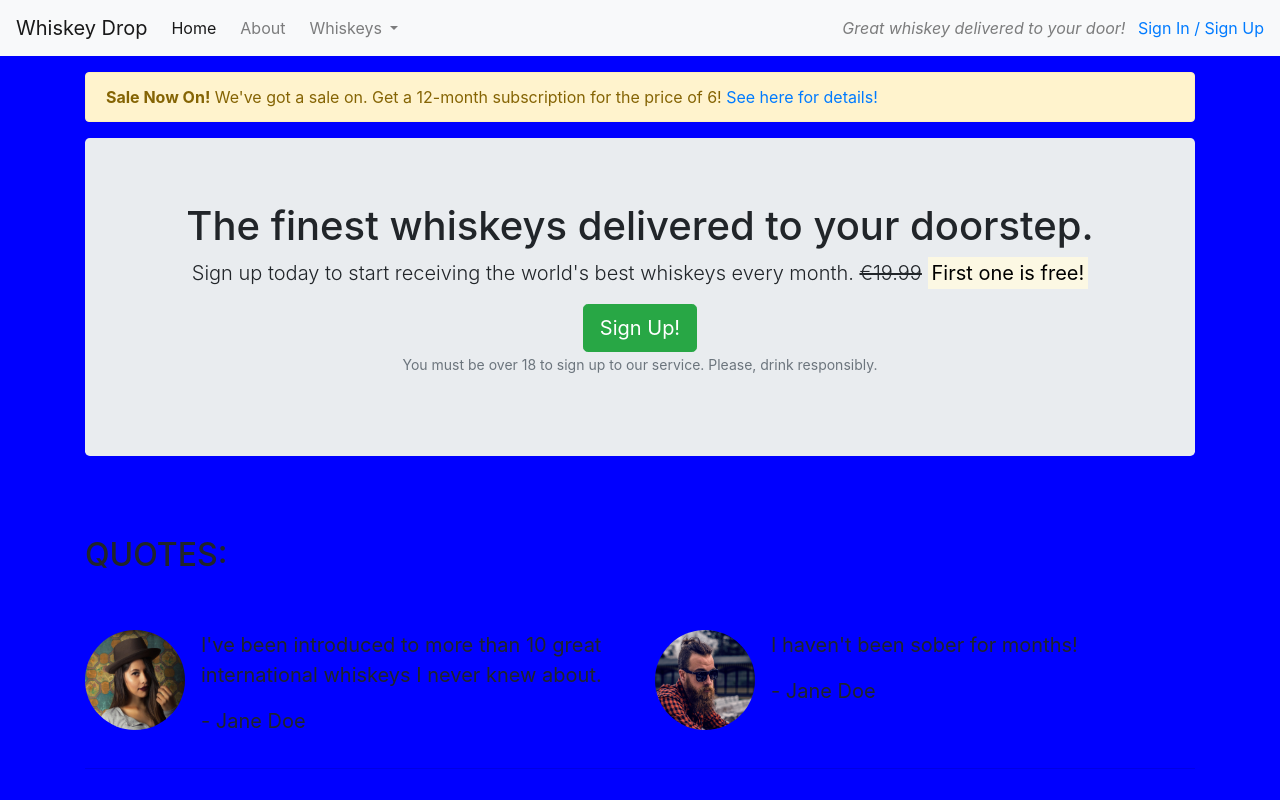
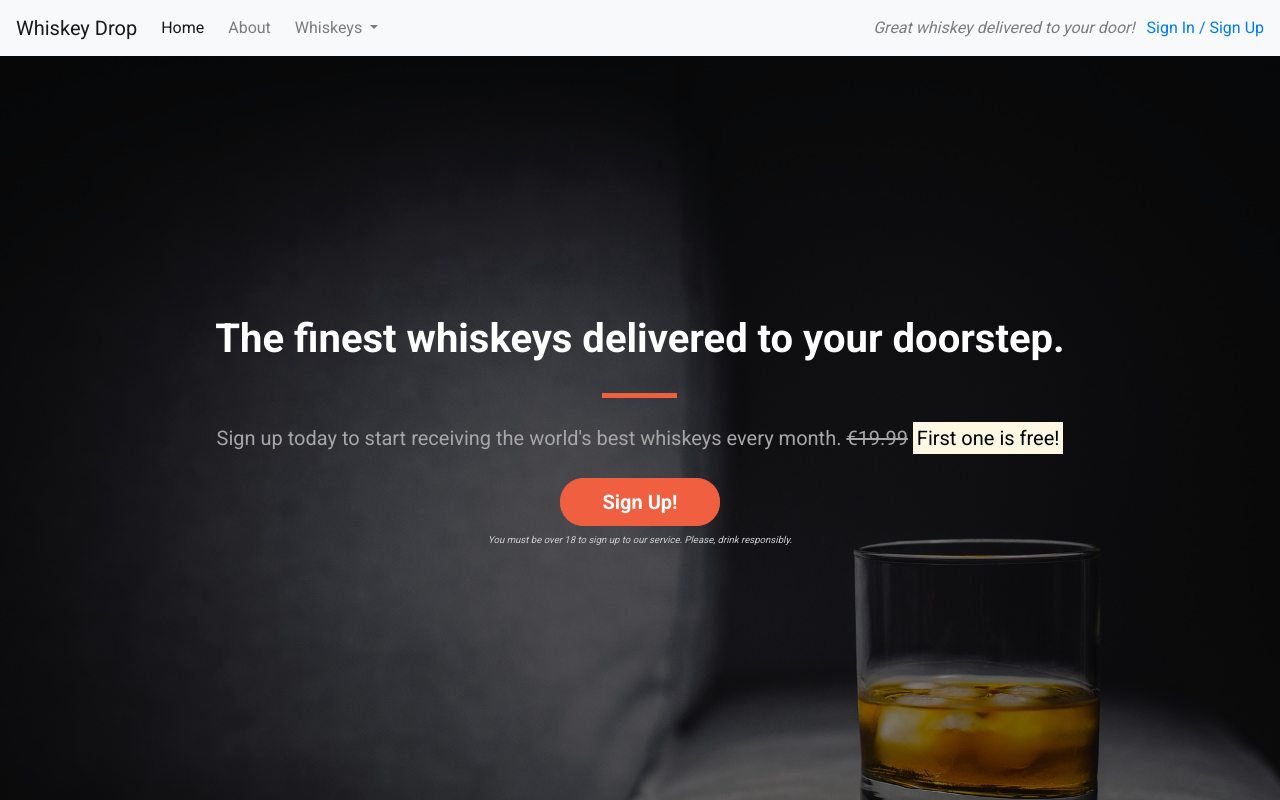
Before and after one commit to HPCarey/Bootstrap, a plain HTML site: page index.html in a window 1280 px wide. Shown: the top 800 px of the page. Drawn offline with nearby package versions, Linux system fonts and the light colour scheme.

Commit message:
add custom styles to landing page

```diff
--- a/css/style.css
+++ b/css/style.css
@@ -1,3 +1,102 @@
 body {
-    background-color: blue;
+    font-family: 'Roboto', sans-serif;
 }
+
+.alert-container {}
+
+.callout-container {
+    height: 100vh;
+    background: url('../images/whiskey-background.jpg') no-repeat center center fixed;
+    -webkit-background-size: cover;
+    -moz-background-size: cover;
+    -o-background-size: cover;
+    background-size: cover;
+
+    display: flex;
+    align-items: center;
+    justify-content: center;
+
+    position: relative;
+
+}
+
+.opaque-overlay {
+    position: absolute;
+    top: 0;
+    left: 0;
+    height: 100%;
+    width: 100%;
+    background-color: rgba(0, 0, 0, 0.5);
+}
+
+
+.quotes-container {}
+
+.features_container {}
+
+/* Block Dividers */
+
+.block-divider {
+    width: 75px;
+    height: 5px;
+    border: 0;
+
+
+}
+
+.block-divider--orange {
+    background-color: #f05f40;
+}
+
+.block-divider--short {
+    width: 35px;
+
+}
+
+/*Jumbotron*/
+
+.jumbotron {
+    background-color: transparent;
+
+}
+
+.jumbotron-header {
+    color: white;
+    font-weight: bold;
+    margin-bottom: 30px;
+}
+
+.jumbotron .lead {
+    margin: 25px 0;
+    color: #a7a7a7;
+}
+
+.jumbotron small {
+    font-size: 60%;
+    font-style: italic;
+    color: #d0d0d0
+}
+
+/* Buttons */
+
+.btn--cta {
+    font-weight: bold;
+    border-radius: 23px;
+    width: 160px;
+}
+
+.btn--red {
+    color: white;
+    background-color: #f05f40;
+    border-color: #f05f40;
+}
+
+.btn--red:hover,
+.btn--red:active,
+.btn--red:focus,
+.btn--red:active:focus {
+    background-color: #df4929;
+    border-color: #df4929;
+    color: white;
+
+}
--- a/index.html
+++ b/index.html
@@ -8,7 +8,8 @@
     <title>Whiskey Drop | Taste a new whiskey every month</title>
     <link rel="stylesheet" href="https://cdn.jsdelivr.net/npm/bootstrap@4.6.2/dist/css/bootstrap.min.css"
         integrity="sha384-xOolHFLEh07PJGoPkLv1IbcEPTNtaed2xpHsD9ESMhqIYd0nLMwNLD69Npy4HI+N" crossorigin="anonymous">
-        <link rel="stylesheet" href="css/style.css">
+    <link href="https://fonts.googleapis.com/css?family=Roboto:400,700" rel="stylesheet">
+    <link rel="stylesheet" href="css/style.css">
     <script src="https://kit.fontawesome.com/f972d991d8.js" crossorigin="anonymous"></script>
 </head>
 
@@ -44,7 +45,7 @@
         </div>
 
     </nav>
-    <article class="container mt-3">
+    <!-- <div class="container alert-container">
         <div class="row d-none d-sm-block">
             <div class="col-12">
                 <div class="alert alert-warning">
@@ -53,24 +54,31 @@
                 </div>
             </div>
         </div>
+    </div> -->
+    <div class="container-fluid callout-container">
         <!-- Callout -->
+        <div class="opaque-overlay">&nbsp;</div>
         <div class="row d">
             <div class="col-12">
                 <section class="callout jumbotron text-center">
-                    <h1>The finest whiskeys delivered to your doorstep.</h1>
+                    <h1 class="jumbotron-header">The finest whiskeys delivered to your doorstep.</h1>
+                    <hr class="block-divider block-divider--orange">
                     <p class="lead">Sign up today to start receiving the world's best whiskeys every month.
                         <s class="d-none d-sm-inline">€19.99</s>
                         <span class="d-inline d-sm-none"><br></span>
                         <strong><mark>First one is free!</mark></strong></p>
-                    <button class="btn btn-success btn-lg" data-toggle="modal" data-target="#signUpModal">Sign Up!</button>
+                    <button class="btn btn-lg btn--cta btn--red" data-toggle="modal" data-target="#signUpModal">Sign
+                        Up!</button>
                     <p class="text-muted"><small>You must be over 18 to sign up to our service. Please, drink
                             responsibly.</small></p>
                 </section>
             </div>
         </div>
         <!-- /.callout -->
+    </div>
 
-        <!-- Quotes -->
+    <!-- Quotes -->
+    <div class="container quotes-container">
         <section class="quotes">
             <div class="row">
                 <div class="col-12 my-5">
@@ -108,9 +116,10 @@
             </div>
         </section>
         <!-- /.quotes -->
-        <hr>
+    </div>
 
-        <!-- Features -->
+    <!-- Features -->
+    <div class="container features-container">
         <section class="features">
             <div class="row">
                 <div class="col-12 my-5">
@@ -157,22 +166,24 @@
             </div>
         </section>
         <!-- /.features -->
-    </article>
+    </div>
     <div class="modal" tabindex="-1" role="dialog" id="signUpModal">
         <div class="modal-dialog" role="document">
             <div class="modal-content">
                 <div class="modal-header">
                     <h5 class="modal-title">Sign Up To Whiskey Drop!</h5>
                     <button type="button" class="close" data-dismiss="modal" aria-label="Close">
-          <span aria-hidden="true">&times;</span>
-        </button>
+                        <span aria-hidden="true">&times;</span>
+                    </button>
                 </div>
                 <div class="modal-body">
                     <form>
                         <div class="form-group">
                             <label for="exampleInputEmail1">Email address</label>
-                            <input type="email" class="form-control" id="exampleInputEmail1" aria-describedby="emailHelp" placeholder="Enter email">
-                            <small id="emailHelp" class="form-text text-muted">We'll never share your email with anyone else.</small>
+                            <input type="email" class="form-control" id="exampleInputEmail1"
+                                aria-describedby="emailHelp" placeholder="Enter email">
+                            <small id="emailHelp" class="form-text text-muted">We'll never share your email with anyone
+                                else.</small>
                         </div>
                         <div class="form-group">
                             <label for="password">Password</label>
@@ -180,7 +191,8 @@
                         </div>
                         <div class="form-group">
                             <label for="repeatPassword">Repeat Password</label>
-                            <input type="password" class="form-control" id="repeatPassword" placeholder="Repeat Password">
+                            <input type="password" class="form-control" id="repeatPassword"
+                                placeholder="Repeat Password">
                         </div>
                         <button type="submit" class="btn btn-success">Submit</button>
                     </form>
@@ -189,9 +201,15 @@
         </div>
     </div>
 
-    <script src="https://code.jquery.com/jquery-3.3.1.slim.min.js" integrity="sha384-q8i/X+965DzO0rT7abK41JStQIAqVgRVzpbzo5smXKp4YfRvH+8abtTE1Pi6jizo" crossorigin="anonymous"></script>
-    <script src="https://cdnjs.cloudflare.com/ajax/libs/popper.js/1.14.3/umd/popper.min.js" integrity="sha384-ZMP7rVo3mIykV+2+9J3UJ46jBk0WLaUAdn689aCwoqbBJiSnjAK/l8WvCWPIPm49" crossorigin="anonymous"></script>
-    <script src="https://stackpath.bootstrapcdn.com/bootstrap/4.1.3/js/bootstrap.min.js" integrity="sha384-ChfqqxuZUCnJSK3+MXmPNIyE6ZbWh2IMqE241rYiqJxyMiZ6OW/JmZQ5stwEULTy" crossorigin="anonymous"></script>
+    <script src="https://code.jquery.com/jquery-3.3.1.slim.min.js"
+        integrity="sha384-q8i/X+965DzO0rT7abK41JStQIAqVgRVzpbzo5smXKp4YfRvH+8abtTE1Pi6jizo" crossorigin="anonymous">
+    </script>
+    <script src="https://cdnjs.cloudflare.com/ajax/libs/popper.js/1.14.3/umd/popper.min.js"
+        integrity="sha384-ZMP7rVo3mIykV+2+9J3UJ46jBk0WLaUAdn689aCwoqbBJiSnjAK/l8WvCWPIPm49" crossorigin="anonymous">
+    </script>
+    <script src="https://stackpath.bootstrapcdn.com/bootstrap/4.1.3/js/bootstrap.min.js"
+        integrity="sha384-ChfqqxuZUCnJSK3+MXmPNIyE6ZbWh2IMqE241rYiqJxyMiZ6OW/JmZQ5stwEULTy" crossorigin="anonymous">
+    </script>
 </body>
 
 </html>
```
Also changed, not shown: images/whiskey-background.jpg (added).
